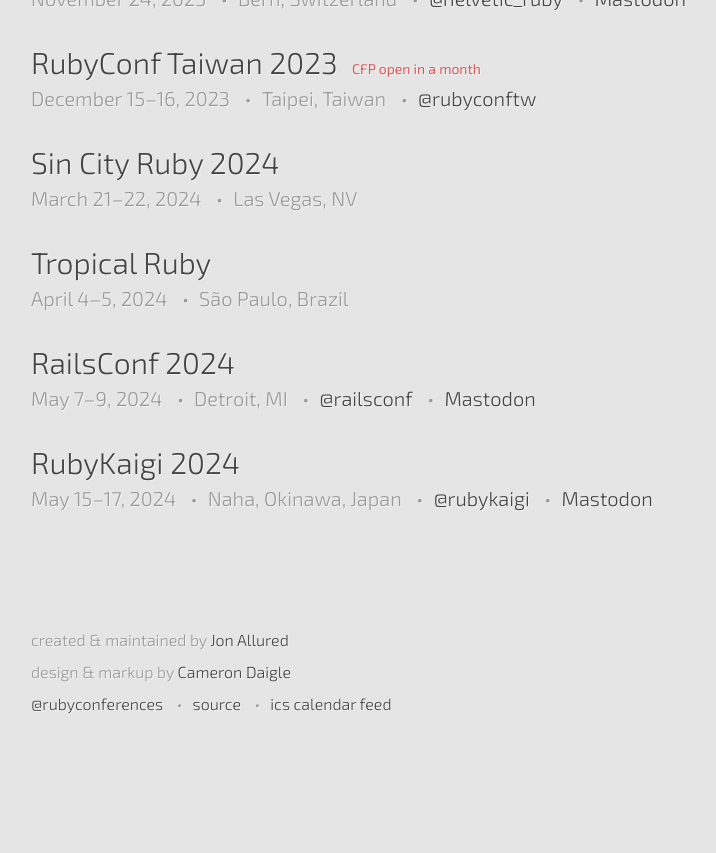
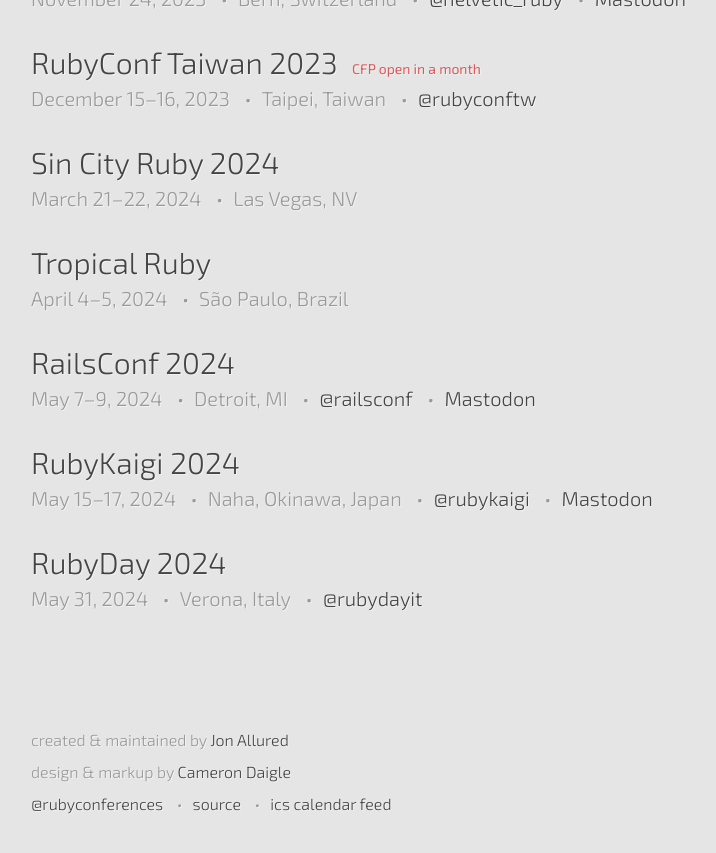
Before and after one commit to ruby-conferences/ruby-conferences.github.io, a Jekyll site: the page built from index.html, in a window 1280 px wide and 900 px high, scrolled down 1518 px. Shown: the top 853 px of the window, without its empty margins (209-925 px from the left). Built offline with Jekyll 4.4.1, drawn with Linux system fonts in a browser that asks for light colours; before the commit the page ends 2318 px from its top, so only the background shows below that.

Commit message:
Add Rubyday 2024 (#527)

```diff
--- a/_data/conferences.yml
+++ b/_data/conferences.yml
@@ -2482,3 +2482,10 @@
   url: https://rubykaigi.org
   twitter: rubykaigi
   mastodon: https://ruby.social/@rubykaigi
+
+- name: RubyDay 2024
+  location: Verona, Italy
+  start_date: 2024-05-31
+  end_date: 2024-05-31
+  url: https://2024.rubyday.it
+  twitter: rubydayit
```
